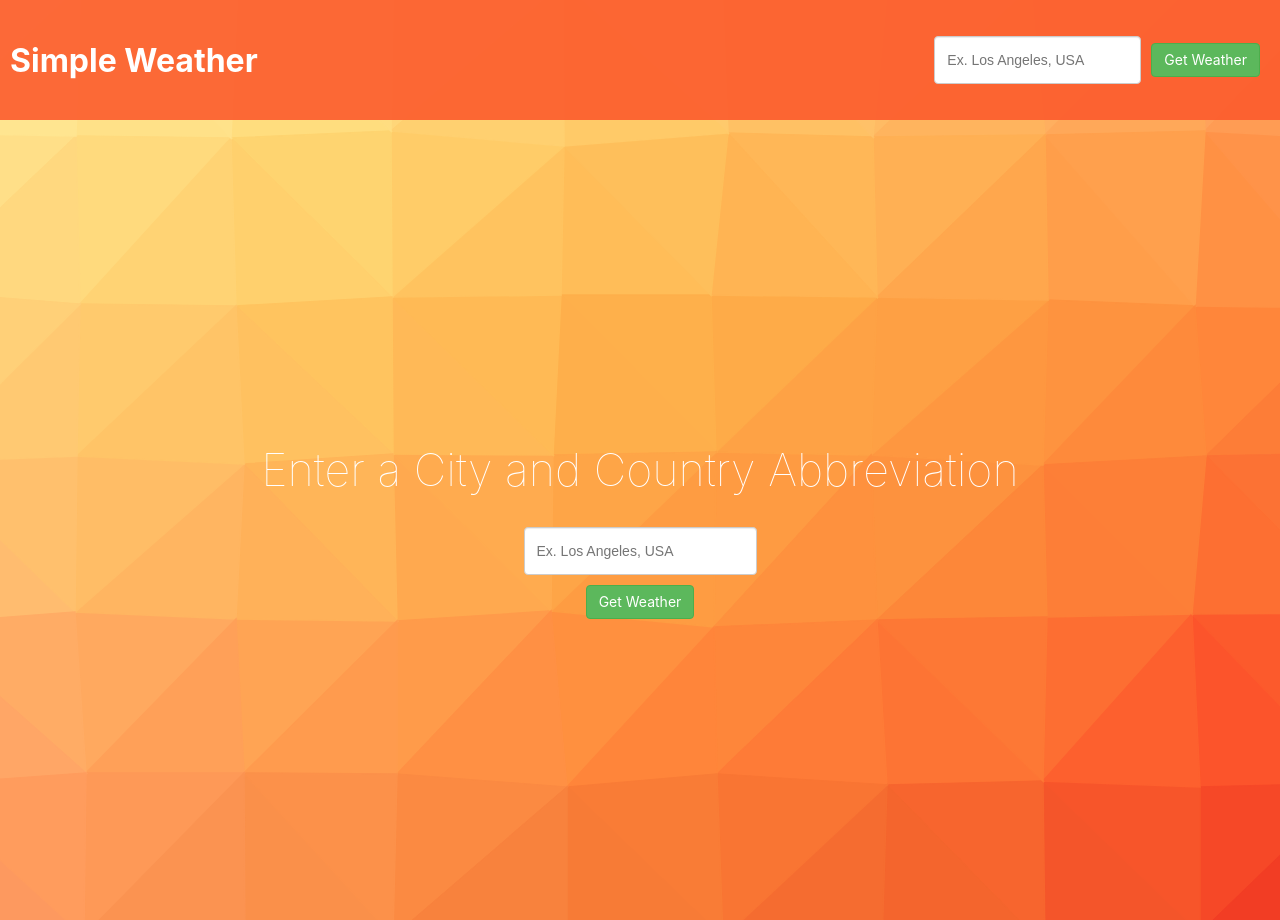
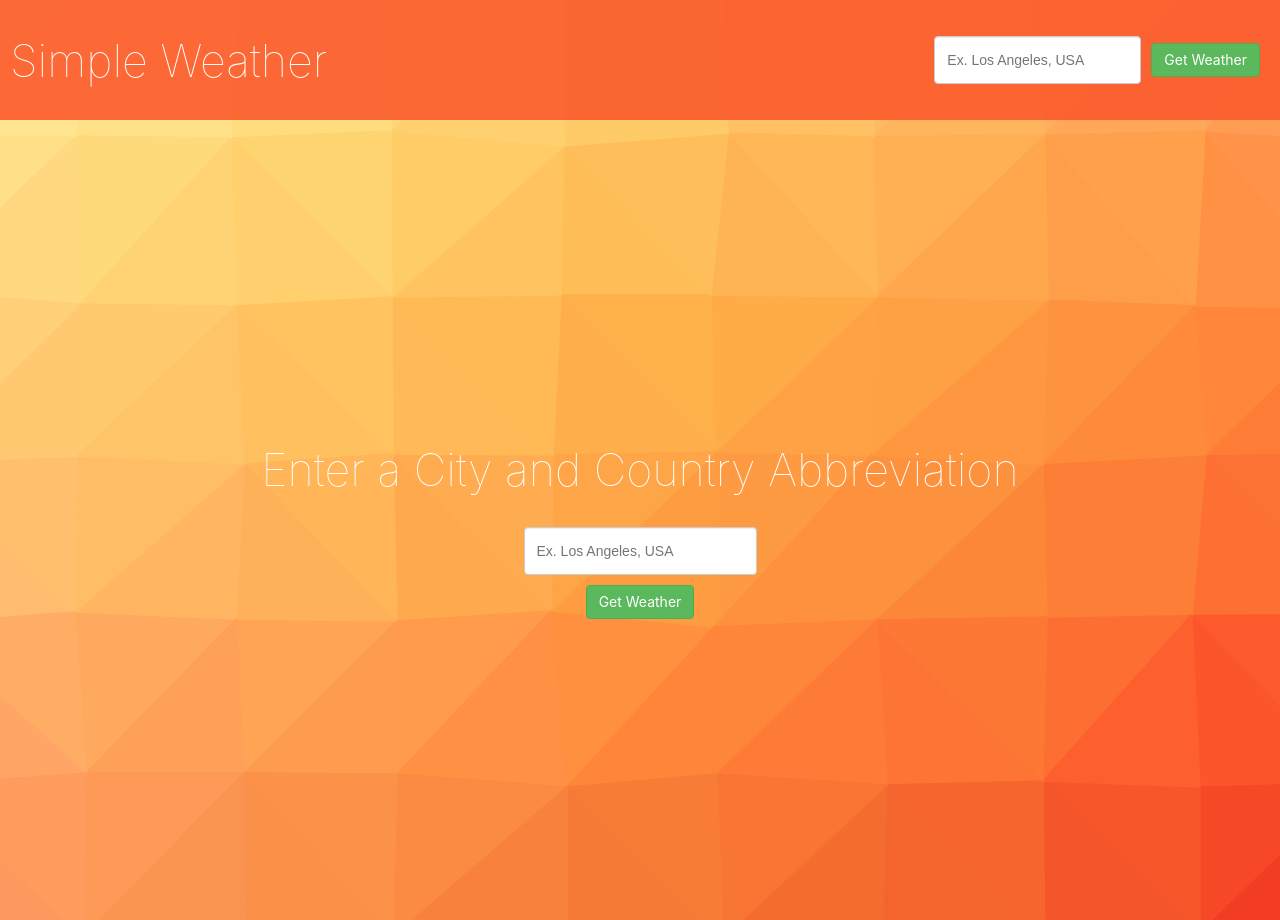
Before and after one commit to loganFry/simple-weather, a React (Create React App) app: page / in a window 1280 px wide. Built offline with nearby package versions, Linux system fonts and the light colour scheme.

Commit message:
Made app name into link to home page

```diff
--- a/src/components/Nav.js
+++ b/src/components/Nav.js
@@ -1,11 +1,12 @@
 var React = require("react");
 var WeatherForm = require('./WeatherForm');
+var Link = require('react-router-dom').Link;
 
 class Nav extends React.Component {
   render() {
       return (
         <div className='nav'>
-            <h1>Simple Weather</h1>
+            <Link to='/' className='header'>Simple Weather</Link>
             <WeatherForm direction='row'/>
         </div>
       );
--- a/src/index.css
+++ b/src/index.css
@@ -41,6 +41,7 @@ body {
   font-size: 45px;
   color: #fff;
   font-weight: 100;
+  text-decoration: none;
 }
 
 .weather-container{
```
